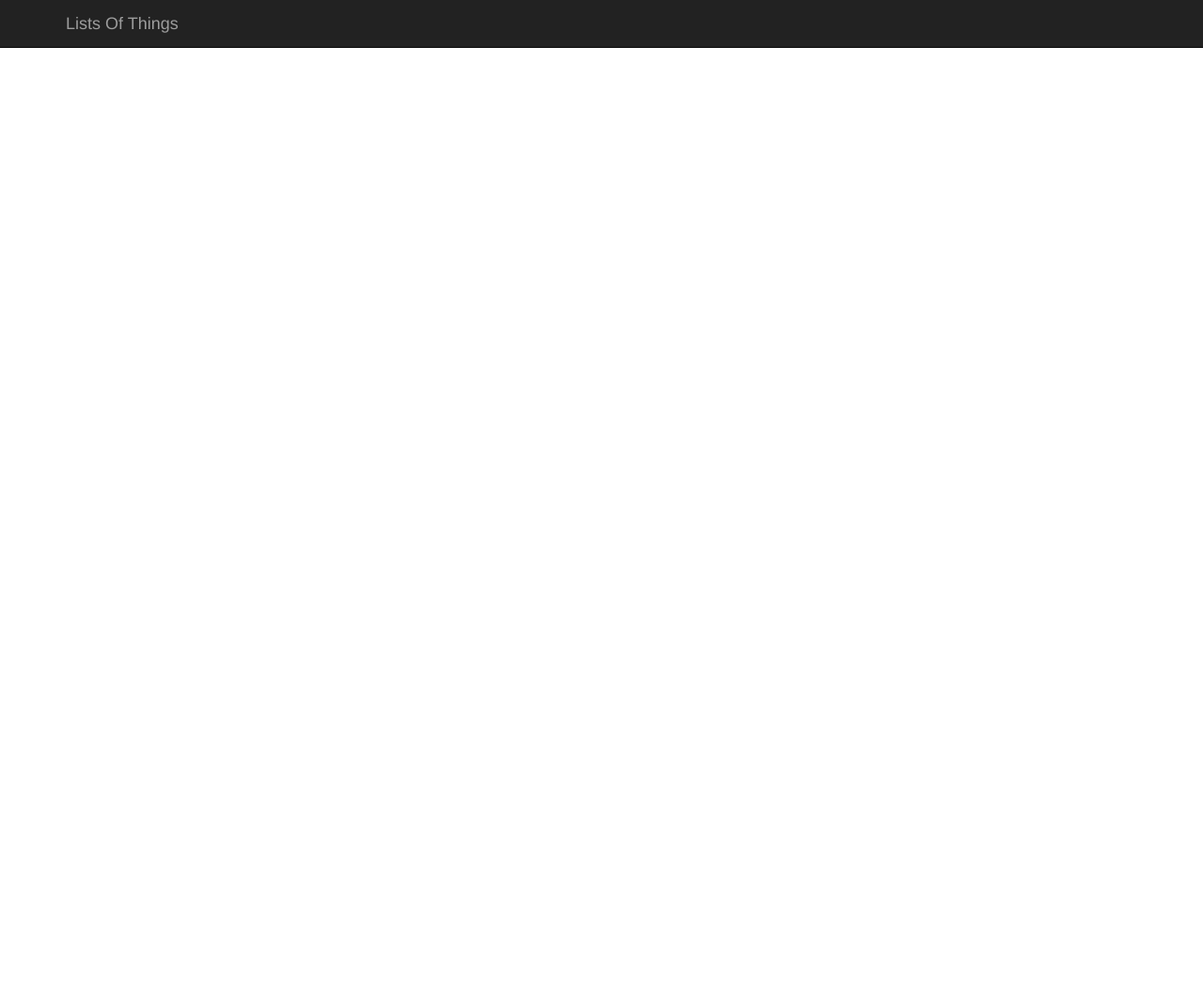
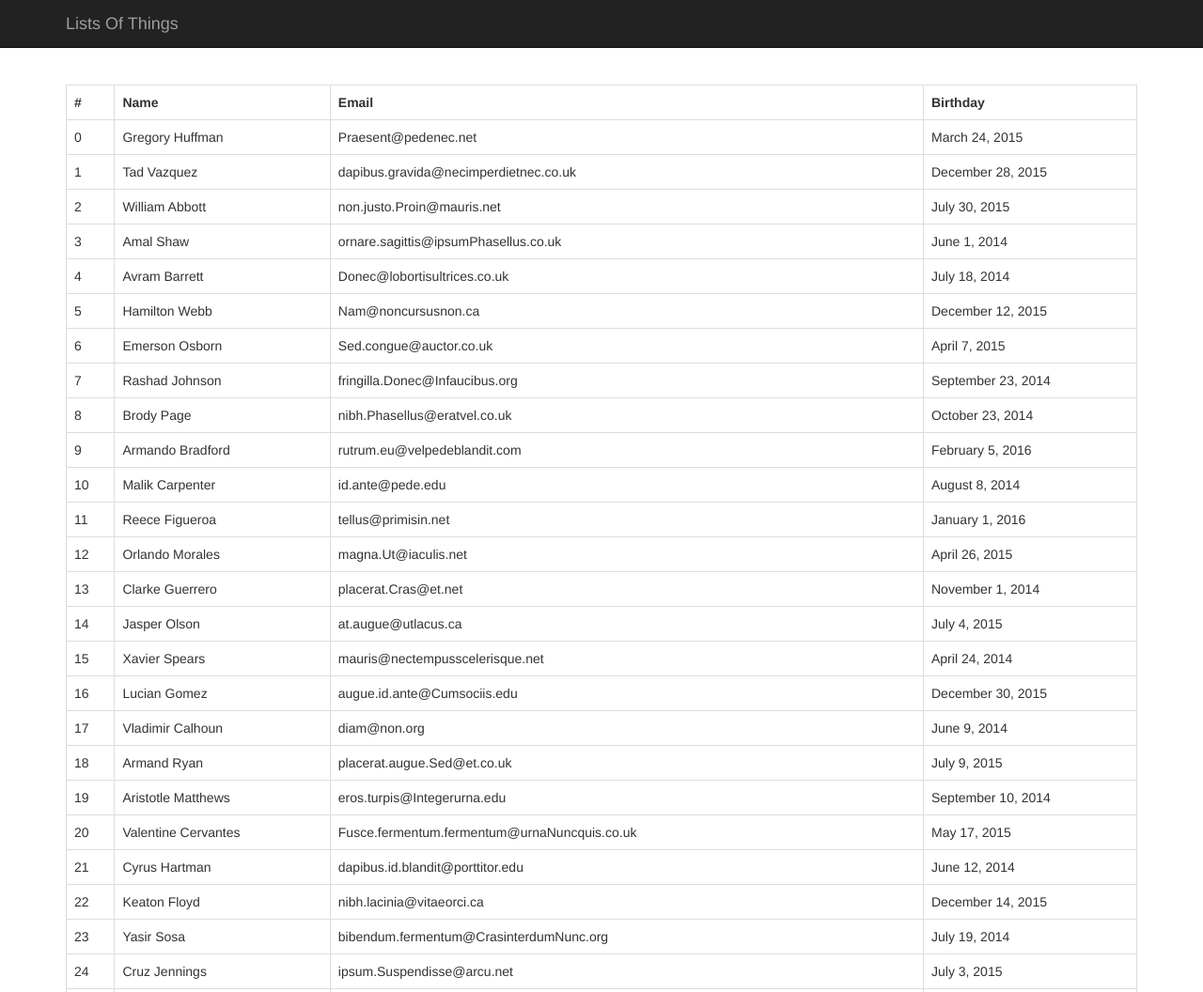
Before and after one commit to dfneto/listOfThingsAngular, a website: page index.html in a window 1280 px wide. Shown: the top 1056 px of the page at 94% size. Before the commit the page ends 800 px from the top, so only its background shows below. Drawn offline with nearby package versions, Linux system fonts and the light colour scheme.

Commit message:
Looping com o ng-repeat

```diff
--- a/index.html
+++ b/index.html
@@ -17,7 +17,27 @@
 	</div >
 </nav >
 
-<div class="container main-content">
+<div class="container main-content" ng-controller="PersonsController">
+
+	<table class="table table-bordered">
+
+		<tr>
+			<th>#</th>
+			<th>Name</th>
+			<th>Email</th>
+			<th>Birthday</th>
+		</tr>
+
+		<tr ng-repeat="person in persons">
+			<td>{{ $index }}</td>
+			<td>{{ person.name }}</td>
+			<td>{{ person.email }}</td>
+			<td>{{ person.birthdate | date:"longDate" }}</td>
+		</tr>
+
+
+	</table>
+
 </div >
 
 
--- a/main.js
+++ b/main.js
@@ -1,5 +1,9 @@
-// This is the sample data for this lesson
-var sample = [
+var app = angular.module('codecraft', []);
+
+app.controller('PersonsController', function ($scope) {
+
+
+	$scope.persons = [
 		{
 			"name": "Gregory Huffman",
 			"email": "Praesent@pedenec.net",
@@ -901,3 +905,4 @@ var sample = [
 			"country": "Taiwan"
 		}
 	]
+});
```
